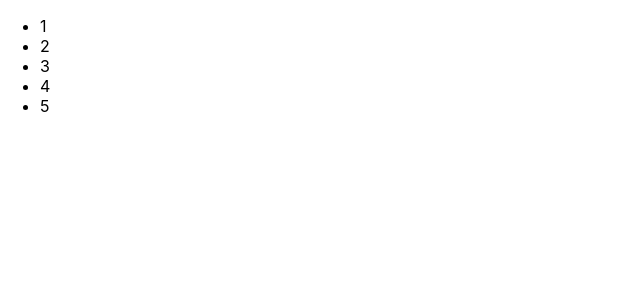
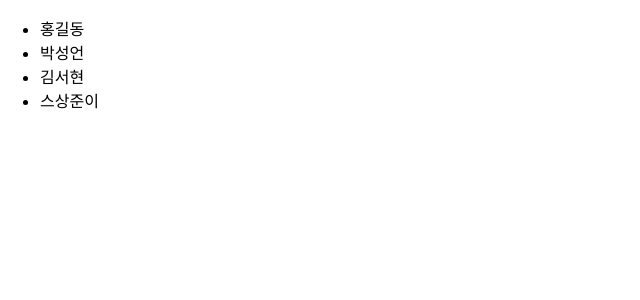
Before and after one commit to SeongEon-P/React-Class, a React (Create React App) app: page / in a window 1280 px wide. Shown: the top 300 px of the page, without its empty margins (0-640 px from the left). Built offline with nearby package versions, Linux system fonts and the light colour scheme.

Commit message:
리스트_데이터 추가/제거

```diff
--- a/src/chapter10/NumberList.jsx
+++ b/src/chapter10/NumberList.jsx
@@ -4,7 +4,7 @@ function NumberList(props){
 
     const numbers = [1,2,3,4,5];
     const listItems = numbers.map((number) =>
-        <li>{number}</li>
+        <li key={number.toString()}>{number}</li>
     );
     return(
         <ul>{listItems}</ul>
--- /dev/null
+++ b/src/chapter10/StudentItemList.jsx
@@ -0,0 +1,28 @@
+import React from "react";
+
+const students=[
+    {
+    //  id:1,
+     name:"홍길동"},
+    {
+    //  id:2,
+     name:"박성언"},
+    {
+    //  id:3,
+     name:"김서현"},
+    {
+    //  id:4,
+     name:"스상준이"}
+];
+function StudentItemList(props){
+    return(
+        <ul>
+            {students.map((student, index)=>{
+                return <li key={index}>{student.name}</li>
+                // {students.map((student)=>{
+                //     return <li key={student.id}>{student.name}</li>
+            })}
+        </ul>
+    )
+}
+export default StudentItemList;
--- a/src/index.js
+++ b/src/index.js
@@ -25,6 +25,7 @@ import Greeting from './chapter09/Greeting';
 import LoginControl from './chapter09/LoginControl';
 import LandingPage from './chapter09/LandingPage';
 import NumberList from './chapter10/NumberList';
+import StudentItemList from './chapter10/StudentItemList';
 
 const root = ReactDOM.createRoot(document.getElementById('root'));
 // setInterval( () => {
@@ -52,7 +53,8 @@ const root = ReactDOM.createRoot(document.getElementById('root'));
       {/* <Greeting /> */}
       {/* <LoginControl /> */}
       {/* <LandingPage /> */}
-      <NumberList />
+      {/* <NumberList /> */}
+      <StudentItemList />
 
     </React.StrictMode>
   );
```
Also changed, not shown: src/chapter10/InterationSample.jsx (added, +37 -0 lines).
